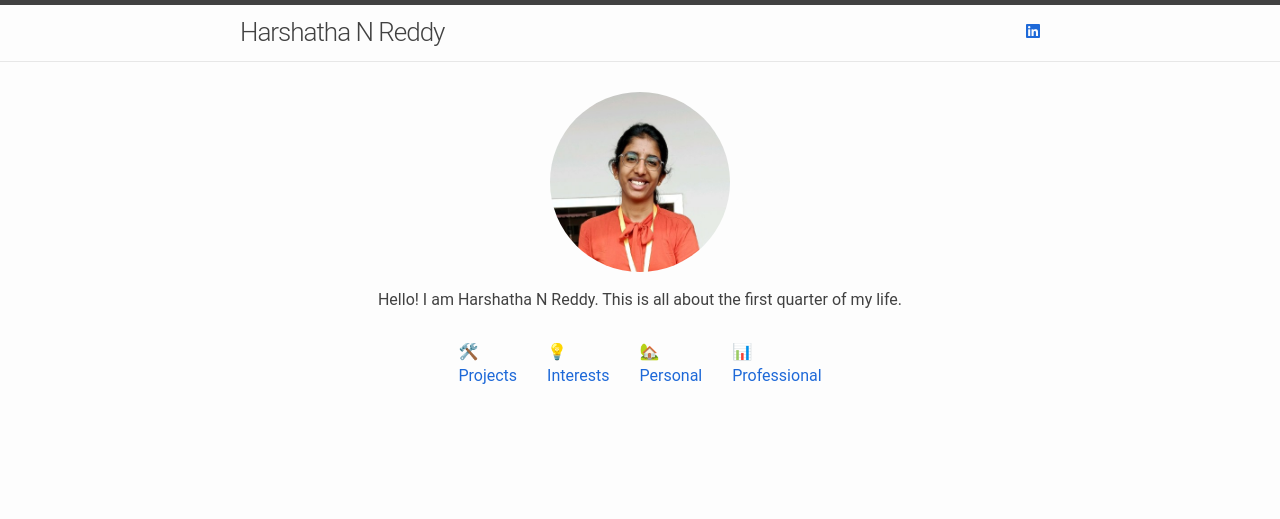
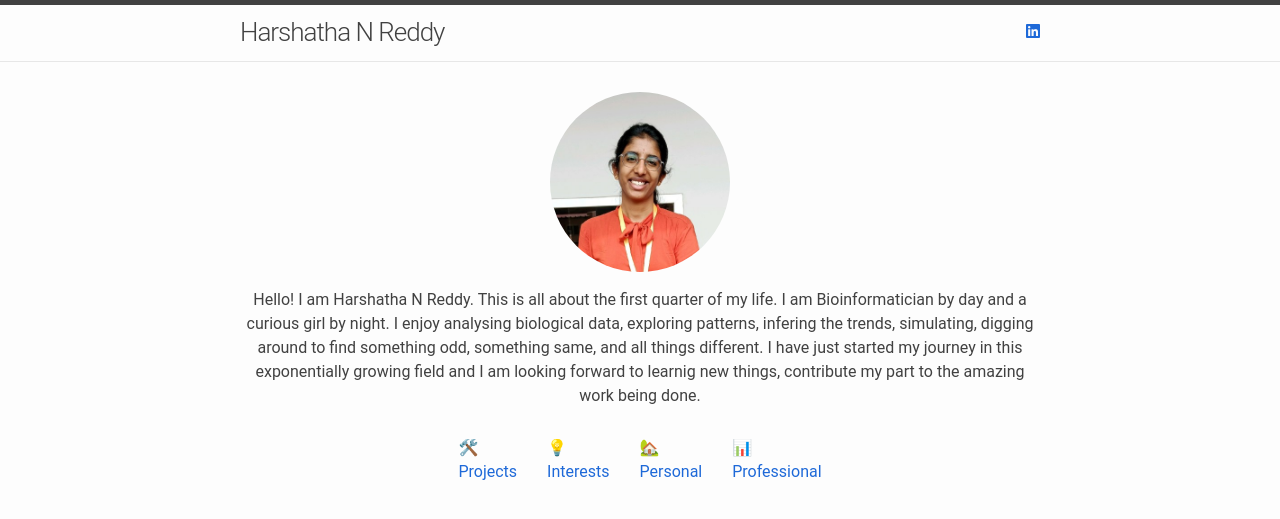
Before and after one commit to harshaa10/Harshatha, a Jekyll site: the page built from index.md, in a window 1280 px wide. Shown: the top 519 px of the page. Built offline with Jekyll 4.4.1, drawn with Linux system fonts in a browser that asks for light colours.

Commit message:
Update home.html

```diff
--- a/_layouts/home.html
+++ b/_layouts/home.html
@@ -9,7 +9,9 @@ title: Harshatha N Reddy
     <img src="assets/image/mylinkedin.png" alt="Harshatha N Reddy" style="width:180px;border-radius:90px;margin-bottom:16px;">
 
     <!-- Your description -->
-    <p>Hello! I am Harshatha N Reddy. This is all about the first quarter of my life.</p>
+    <p>Hello! I am Harshatha N Reddy. This is all about the first quarter of my life.
+    I am Bioinformatician by day and a curious girl by night. I enjoy analysing biological data, exploring patterns, infering the trends, simulating, digging around to find something odd, something same, and all things different.
+		I have just started my journey in this exponentially growing field and I am looking forward to learnig new things, contribute my part to the amazing work being done.</p>
   </div>
 
   <!-- Navigation icons -->
```
